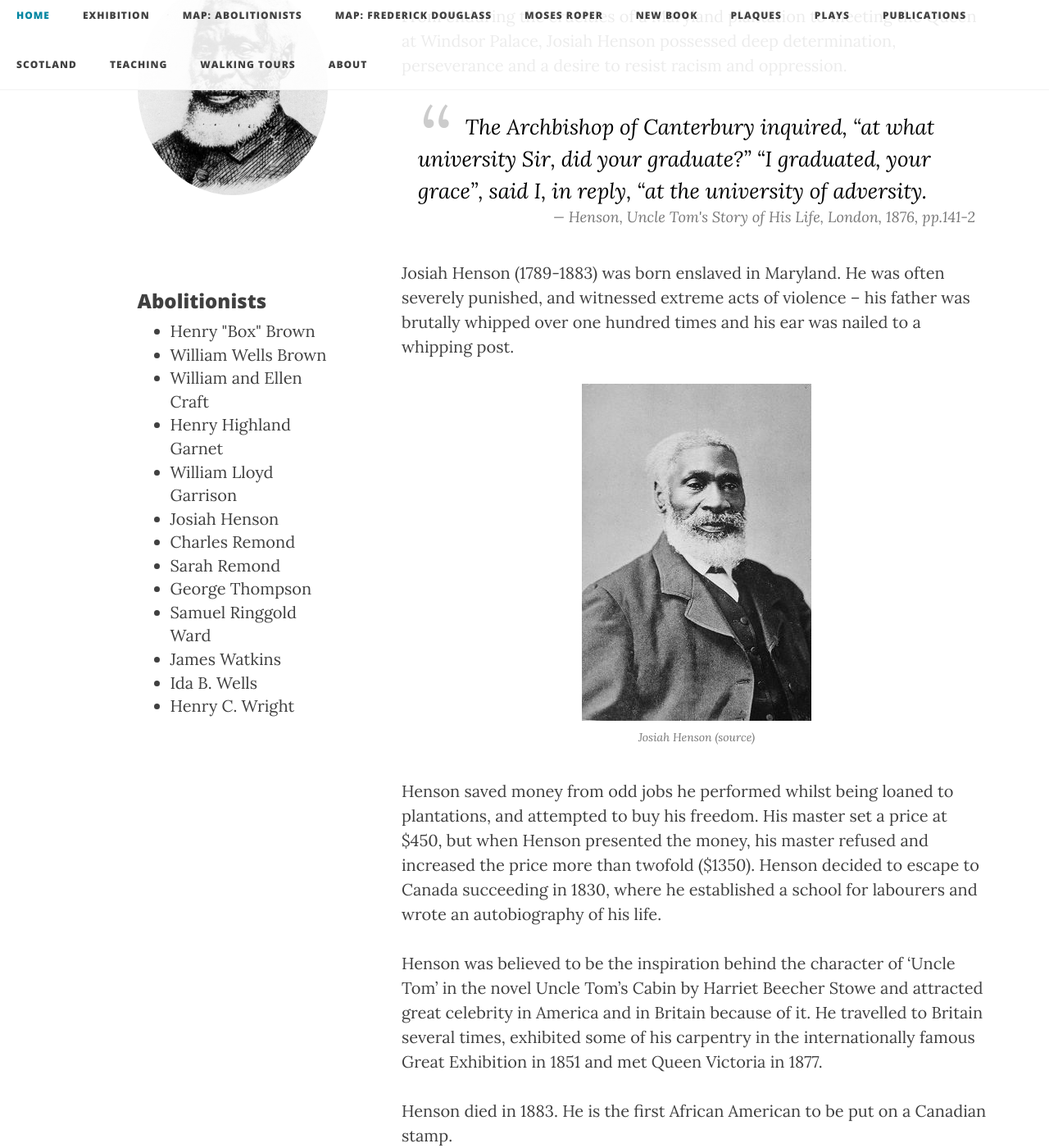
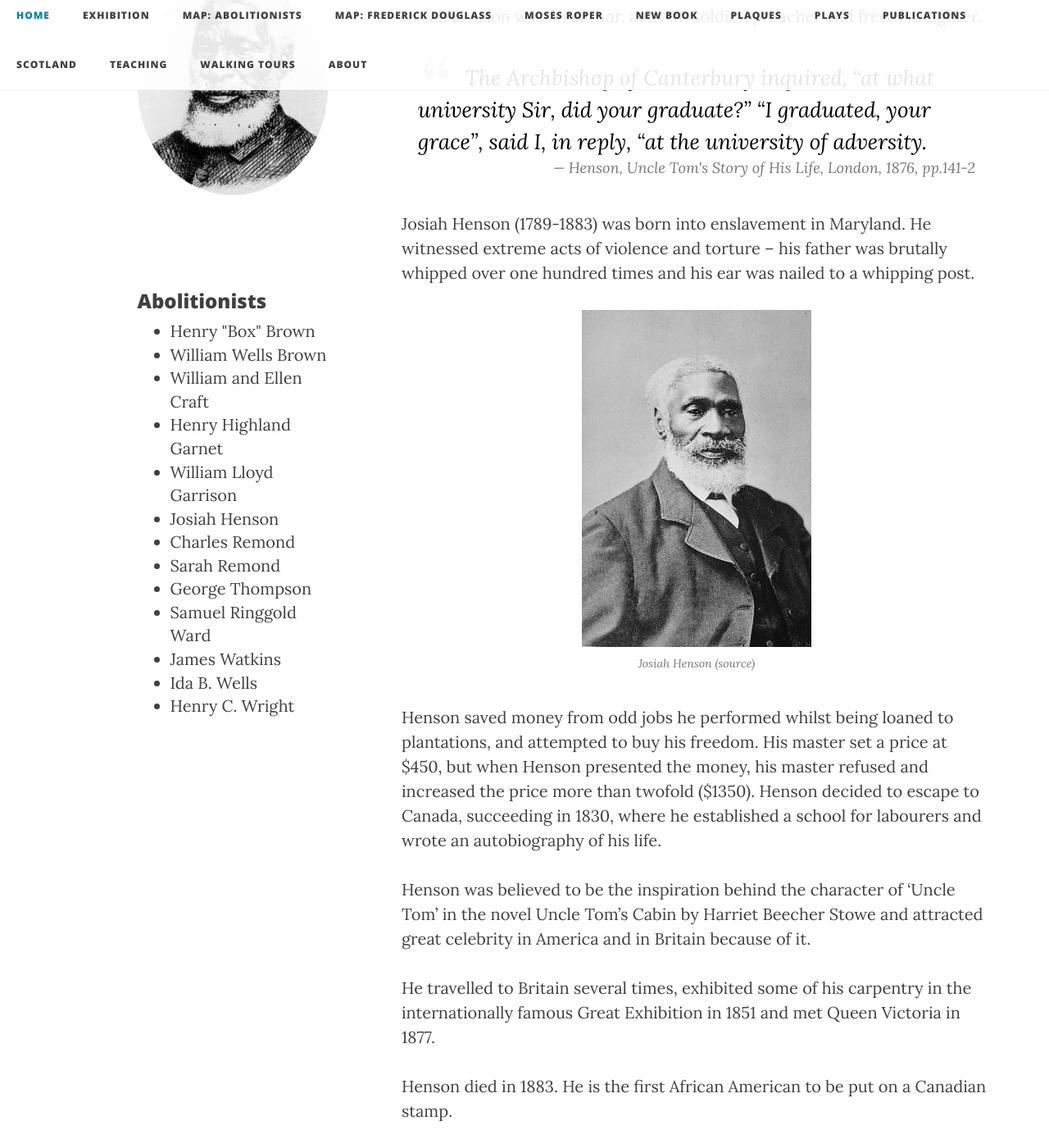
Before and after one commit to FDUK/fduk.github.io, a Jekyll site: the page built from abolitionists/JosiahHenson.md, in a window 1280 px wide and 1400 px high, scrolled down 342 px. Shown: the whole window at 82% size. Built offline with Jekyll 4.4.1, drawn with Linux system fonts in a browser that asks for light colours; nearby versions of some CDN libraries.

Commit message:
Update JosiahHenson.md

```diff
--- a/abolitionists/JosiahHenson.md
+++ b/abolitionists/JosiahHenson.md
@@ -5,20 +5,22 @@
 profileImage: "Josiah_Henson.jpg"
 ---
 
-From enduring the cruelties of a Maryland plantation to meeting the Queen at Windsor Palace, Josiah Henson possessed deep determination, perseverance and a desire to resist racism and oppression.
+Josiah Henson was an author, activist, soldier, preacher and freedom fighter.
 
 >The Archbishop of Canterbury inquired, "at what university Sir, did your graduate?” “I graduated, your grace”, said I, in reply, “at the university of adversity.
 > <footer><cite>Henson, Uncle Tom's Story of His Life, London, 1876, pp.141-2</cite></footer>
 {: .big}
 
-Josiah Henson (1789-1883) was born enslaved in Maryland. He was often severely punished, and witnessed extreme acts of violence – his father was brutally whipped over one hundred times and his ear was nailed to a whipping post.
+Josiah Henson (1789-1883) was born into enslavement in Maryland. He witnessed extreme acts of violence and torture – his father was brutally whipped over one hundred times and his ear was nailed to a whipping post.
 
 ![Picture of Josiah Henson](/img/Josiah_Henson_bw.jpg)
 <span class="caption text-muted">Josiah Henson (source)</span>
 
-Henson saved money from odd jobs he performed whilst being loaned to plantations, and attempted to buy his freedom. His master set a price at $450, but when Henson presented the money, his master refused and increased the price more than twofold ($1350). Henson decided to escape to Canada succeeding in 1830, where he established a school for labourers and wrote an autobiography of his life.
+Henson saved money from odd jobs he performed whilst being loaned to plantations, and attempted to buy his freedom. His master set a price at $450, but when Henson presented the money, his master refused and increased the price more than twofold ($1350). Henson decided to escape to Canada, succeeding in 1830, where he established a school for labourers and wrote an autobiography of his life.
 
-Henson was believed to be the inspiration behind the character of 'Uncle Tom' in the novel Uncle Tom’s Cabin by Harriet Beecher Stowe and attracted great celebrity in America and in Britain because of it. He travelled to Britain several times, exhibited some of his carpentry in the internationally famous Great Exhibition in 1851 and met Queen Victoria in 1877.
+Henson was believed to be the inspiration behind the character of 'Uncle Tom' in the novel Uncle Tom’s Cabin by Harriet Beecher Stowe and attracted great celebrity in America and in Britain because of it.
+
+He travelled to Britain several times, exhibited some of his carpentry in the internationally famous Great Exhibition in 1851 and met Queen Victoria in 1877.
 
 Henson died in 1883. He is the first African American to be put on a Canadian stamp.
 
```
